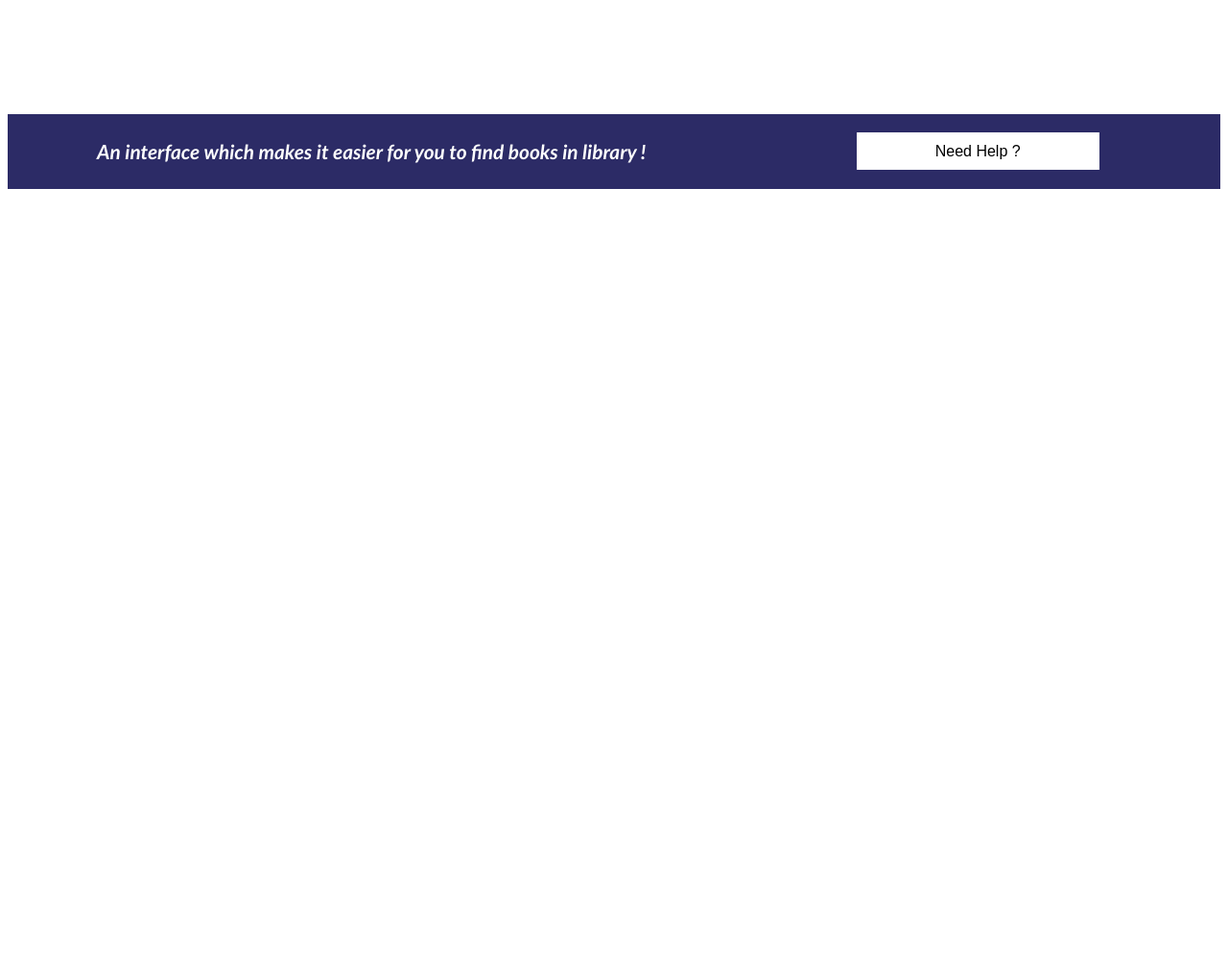
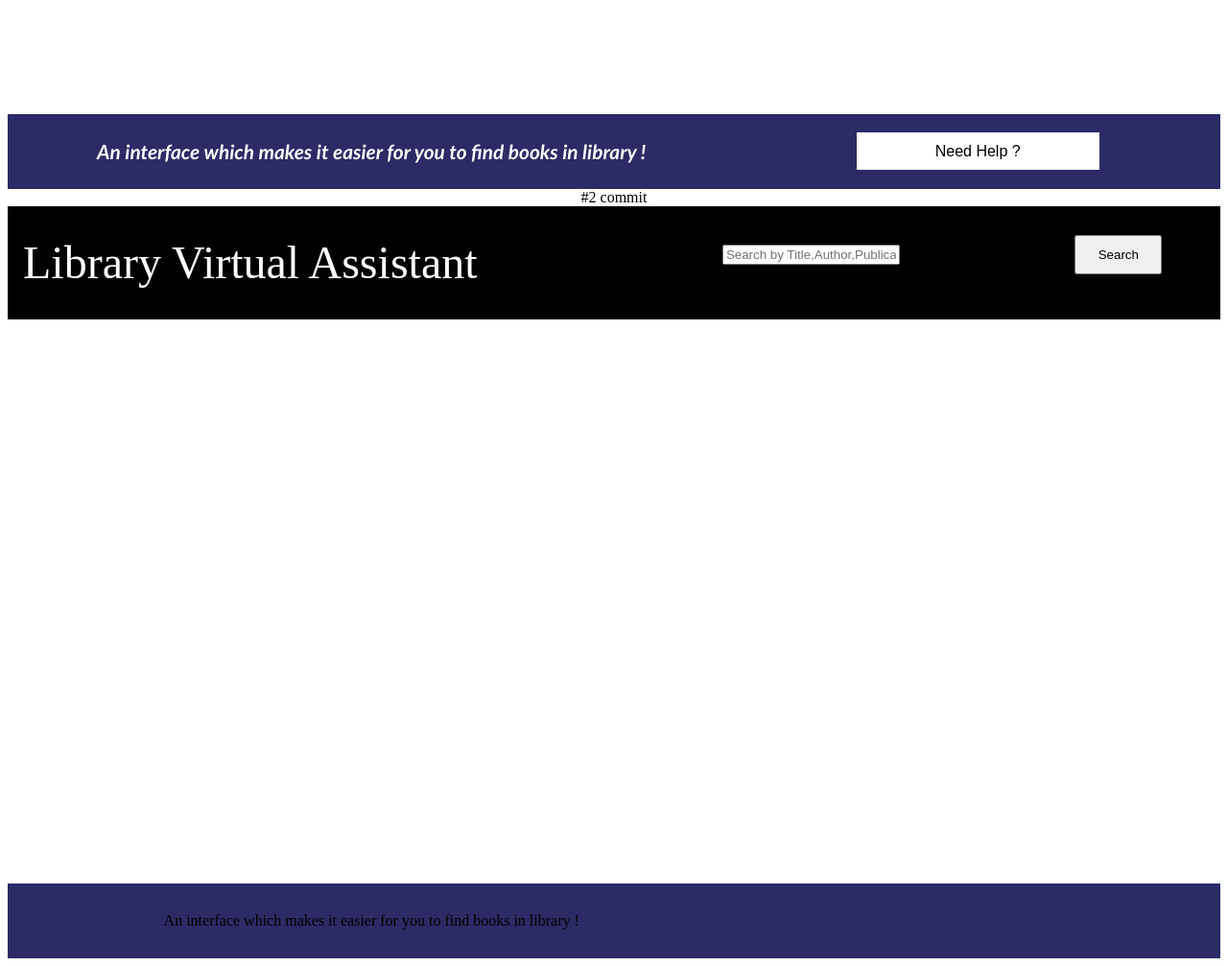
Before and after one commit to Sahithi-Nadendla/Mini-Project, a Django app: page /LibraryAssistant/ in a window 1280 px wide. Shown: the part 595-1602 px from the top of the page at 96% size. Before the commit the page ends 792 px from the top, so only its background shows below. Run offline with Django 4.2, Linux system fonts and the light colour scheme.

Commit message:
Update index.html

```diff
--- a/VirtualChatbotForLibrary/LibraryAssistant/templates/Libraryassistant/index.html
+++ b/VirtualChatbotForLibrary/LibraryAssistant/templates/Libraryassistant/index.html
@@ -32,3 +32,64 @@
         </div>
     </body>
 </html>
+
+
+
+
+
+
+
+#2 commit
+{% load static %}
+<html>
+    <head>
+        <title>Welcome to Library Assistant</title>
+        <meta name="viewport" content="width=device-width, initial-scale=1.0">
+        <link rel="stylesheet" href="{% static 'LibraryAssistant/style.css' %}">
+        <!--<link rel="stylesheet" href="{% static 'LibraryAssistant/chatbot.css' %}">-->
+    </head>
+    <body>
+        <div class="container">
+            <div class="header">
+                <div id="title"><p>Library Virtual Assistant</p></div>
+                <div>
+                    <form class="form" action="{% url 'LibraryAssistant:index' %}" method="post">
+                        {% csrf_token %}
+                        <div>{{form}}</div>
+                        <input id="click" type="submit" value="Search">
+                    </form>
+                </div>
+            </div>
+            <div class="middle">
+                    {% for ele in l %}
+                        <p>{{ele}}<p>
+                    {% endfor %}
+            </div>
+            <div class="footer">
+                <p>An interface which makes it easier for you to find books in library !</p>
+            </div>
+        </div>
+        <!--<div id="chatbot">
+            <button id="icon" type="button">Chatbot</button>
+            <div id="content">
+                <div id="chat">
+                    <div id="message-container">
+                        <div id="initial-message" class="bot-message">
+                            <span>Hey! I can help you locate a book in the library.</span>
+                        </div>
+                    </div>
+                    <form class="form" action="{% url 'LibraryAssistant:index' %}" method="post">
+                        {% csrf_token %}
+                        <div>{{form}}</div>
+                        <input id="click" type="submit" value="Search">
+                    </form>
+                    <form id="input" action="{% url 'LibraryAssistant:index' %}" method="post">
+                        {% csrf_token %}
+                        {{form}}
+                        <input id="enter" type="submit" value="Send">
+                    </form>
+                </div>
+            </div>
+        </div>-->
+    </body>
+</html>
```
